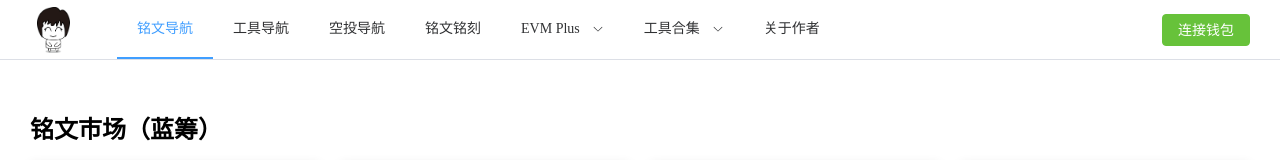
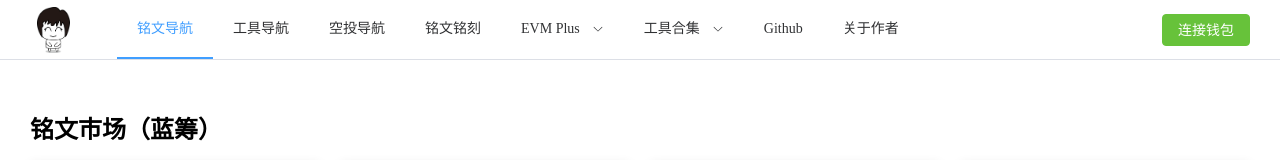
Before and after one commit to irwinai/axxa, a Vue app: page / in a window 1280 px wide. Shown: the top 160 px of the page. Built offline with nearby package versions, Linux system fonts and the light colour scheme.

Commit message:
github link

```diff
--- a/src/components/Header.vue
+++ b/src/components/Header.vue
@@ -66,6 +66,10 @@ watch(() => route.path, (newPath) => {
         <RouterLink class="menu-item" to="/batch/create/wallet">批量生成钱包</RouterLink>
       </el-menu-item>
     </el-sub-menu>
+
+    <el-menu-item index="98">
+      <a class="menu-item" href="https://github.com/irwinai/axxa" target="_blank">Github</a>
+    </el-menu-item>
 
     <el-menu-item index="99">
       <RouterLink class="menu-item" to="/author">关于作者</RouterLink>
@@ -137,6 +141,10 @@ watch(() => route.path, (newPath) => {
   text-decoration: none;
 }
 
+.el-header .menu-item:hover {
+  text-decoration: none;
+}
+
 a {
   color: var(--el-menu-text-color)
 }
```
Also changed, not shown: 1 other file (tests, documents, lock files or other folders).
